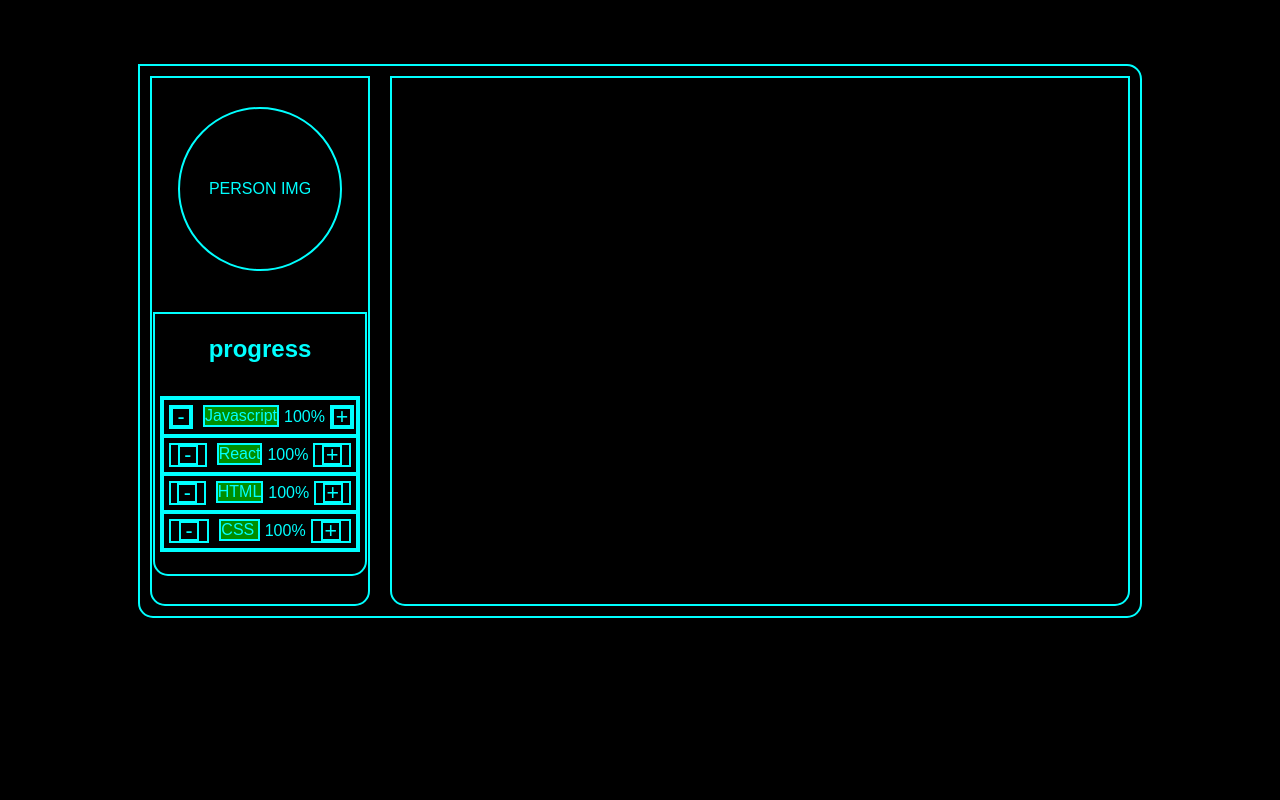
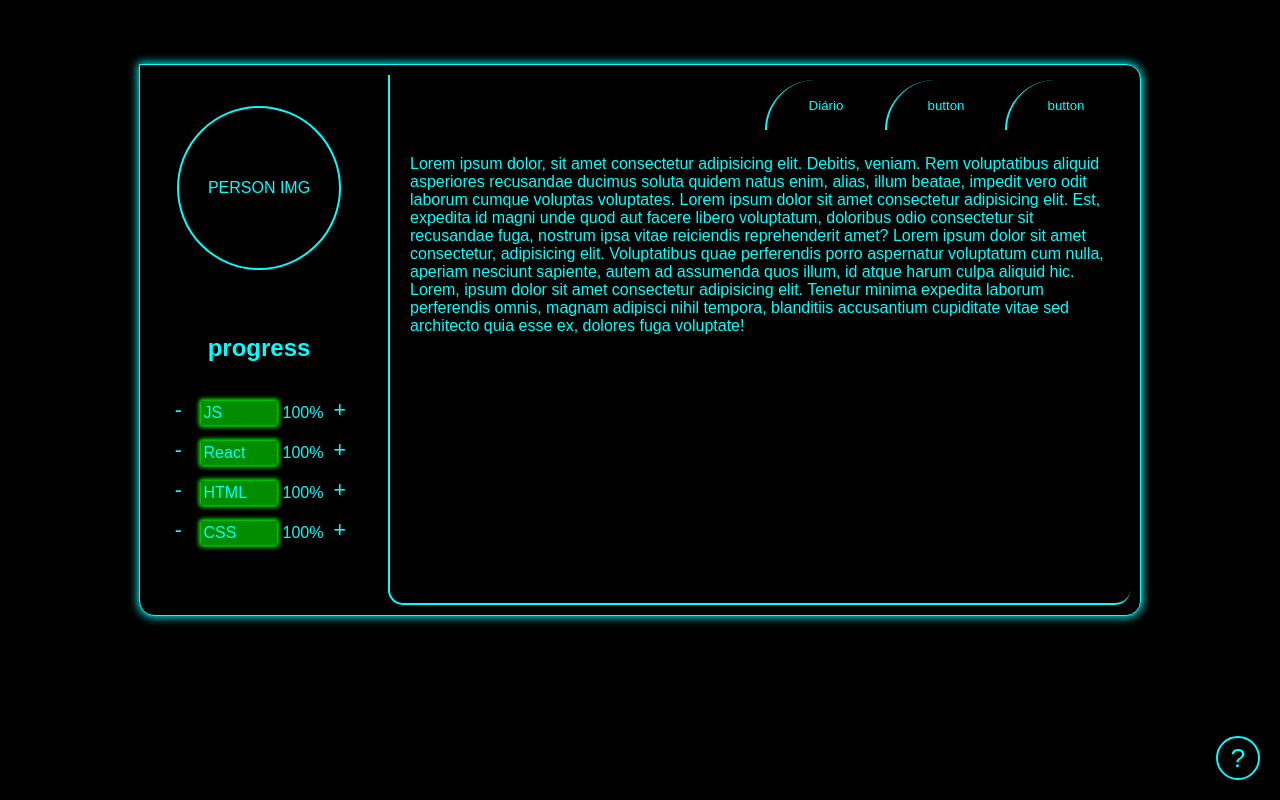
Before and after one commit to MAMBA48/campos-portfolio, a plain HTML site: page index.html in a window 1280 px wide. Drawn offline with Linux system fonts and the light colour scheme.

Commit message:
Add files via upload

```diff
--- /dev/null
+++ b/code.js
@@ -0,0 +1 @@
+//alert('ERROR 404')
--- a/index.html
+++ b/index.html
@@ -7,7 +7,7 @@
     <meta charset="UTF-8">
     <meta http-equiv="X-UA-Compatible" content="IE=edge">
     <meta name="viewport" content="width=device-width, initial-scale=1.0">
-    <title>Hello</title>
+    <title>Hello!</title>
 </head>
 <body>
     <header>
@@ -22,7 +22,7 @@
                 <table class="skills-list">
                     <tr class="lineSkills">
                         <td id="btLess" class="progress"><button id="btLess" class="btStyle">-</button></td>
-                        <td id="js" class="progress"><div id="jsProgress" class="bgProgress">Javascript</div></td>
+                        <td id="js" class="progress"><div id="jsProgress" class="bgProgress">JS</div></td>
                         <td id="percent">100%</td>
                         <td id="btMore" class="progress"><button id="btMore" class="btStyle">+</button></td>
                     </tr>
@@ -48,15 +48,25 @@
             </article>
         </aside>
         <main class="info">
-
+            <nav id="nav-btt" class="top-menu">
+                <button id="" class="aba">Diário</button>
+                <button id="" class="aba">button</button>
+                <button id="" class="aba">button</button>
+            </nav>
+            <div class="textInfo">
+                <p class="marginP">
+                    Lorem ipsum dolor, sit amet consectetur adipisicing elit. Debitis, veniam. Rem voluptatibus aliquid asperiores recusandae ducimus soluta quidem natus enim, alias, illum beatae, impedit vero odit laborum cumque voluptas voluptates.
+                    Lorem ipsum dolor sit amet consectetur adipisicing elit. Est, expedita id magni unde quod aut facere libero voluptatum, doloribus odio consectetur sit recusandae fuga, nostrum ipsa vitae reiciendis reprehenderit amet?
+                    Lorem ipsum dolor sit amet consectetur, adipisicing elit. Voluptatibus quae perferendis porro aspernatur voluptatum cum nulla, aperiam nesciunt sapiente, autem ad assumenda quos illum, id atque harum culpa aliquid hic.
+                    Lorem, ipsum dolor sit amet consectetur adipisicing elit. Tenetur minima expedita laborum perferendis omnis, magnam adipisci nihil tempora, blanditiis accusantium cupiditate vitae sed architecto quia esse ex, dolores fuga voluptate!
+                </p>
+            </div>
         </main>
     </content>
 </main>
     <footer>
-
+        <nav class="bt-help"><text>?</text></nav>
     </footer>
-<script>
-
-</script>
+<script src="code.js"></script>
 </body>
 </html>
--- a/style.css
+++ b/style.css
@@ -16,7 +16,9 @@ content.interactions {
     height: 550px;
     width: 1000px;
     border-radius: 0px 15px 15px 15px;
-    border: 2px solid aqua;
+    border: 1px solid aqua;
+    border-top: 1px solid aqua;
+    box-shadow: 0px 0px 10px 1px aqua;
 }
 aside.skills {
     display: flex;
@@ -25,7 +27,7 @@ aside.skills {
     flex-direction: column;
     margin: 10px;
     padding: 8px;
-    border: 2px solid aqua;
+    border: 1px solid transparent;
     height: auto;
     width: 200px;
     border-radius: 0px 0px 15px 15px;
@@ -48,20 +50,25 @@ article.status {
     align-items: center;
     height: 250px;
     width: 200px;
-    border: 2px solid aqua;
+    border: 1px solid transparent;
     border-radius: 0px 0px 15px 15px;
     padding: 5px;
 }
 main.info {
+    display: flex;
+    flex-direction: column;
     margin: 10px;
     border: 2px solid aqua;
+    border-top: transparent;
+    border-right: transparent;
+    color: aqua;
     width: 100%;
     border-radius: 0px 0px 15px 15px;
 }
 table.skills-list {
     display: flex;
     flex-direction: column;
-    border: 2px solid aqua;
+    border: 1px solid transparent;
     width: 100%;
 }
 td.progress {
@@ -71,12 +78,15 @@ td.progress {
     height: 100%;
     width: 100%;
     margin: 5px;
-    border: 2px solid aqua;
+    border: 1px solid transparent;
+}
+td {
+    width: 180px;
 }
 tr.lineSkills {
     display: flex;
     flex-direction: row;
-    border: 2px solid aqua;
+    border: 2px solid transparent;
 }
 #percent {
     display: flex;
@@ -85,11 +95,18 @@ tr.lineSkills {
 }
 div.bgProgress {
     display: flex;
-    width: 100%;
+    left: 0px;
+    padding: 2px;
+    transition-duration: 0.5s;
+    width: 70px;
     background-color: #00ff008e;
+    border: 0.5px solid transparent;
+    border-radius: 2px;
+    box-shadow: 0px 0px 4px 2px #00ff00;
 }
 .btStyle {
     display: flex;
+    transition-duration: 0.15s;
     justify-content: center;
     align-items: center;
     color: aqua;
@@ -97,5 +114,65 @@ div.bgProgress {
     font-size: 16pt;
     height: 20px;
     width: 20px;
+    border: 1px solid transparent;
+}
+.btStyle:active {
+    color: #000;
+    background-color: aqua;
+}
+.top-menu {
+    display: flex;
+    padding: 4px;
+    justify-content: right;
+    top: 0%;
+    height: 50px;
+    border: 1px solid transparent;
+}
+.aba {
+    display: flex;
+    transition-duration: 0.2s;
+    justify-content: center;
+    align-items: center;
+    cursor: pointer;
+    width: 120px;
     border: 2px solid aqua;
+    color: aqua;
+    border-top: transparent;
+    border-right: transparent;
+    border-bottom: transparent;
+    border-radius: 50px 10px 5px 0px;
 }
+.aba:hover {
+    border-left: transparent;
+    border-bottom: 0.5px solid aqua;
+    box-shadow: 0px 0px 10px 1px aqua;
+    box-shadow: 0px 0px #000;
+    border-radius: 50px;
+}
+.textInfo {
+    display: flex;
+}
+.marginP {
+    margin: 20px;
+}
+.bt-help {
+    display: flex;
+    position: absolute;
+    align-items: center;
+    justify-content: center;
+    font-size: 20pt;
+    height: 40px;
+    width: 40px;
+    right: 20px;
+    bottom: 20px;
+    border: 2px solid aqua;
+    border-radius: 50%;
+}
+footer {
+    display: flex;
+    color: aqua;
+    width: 100%;
+    position: fixed;
+    background-color: transparent;
+    bottom: 0%;
+}
```
